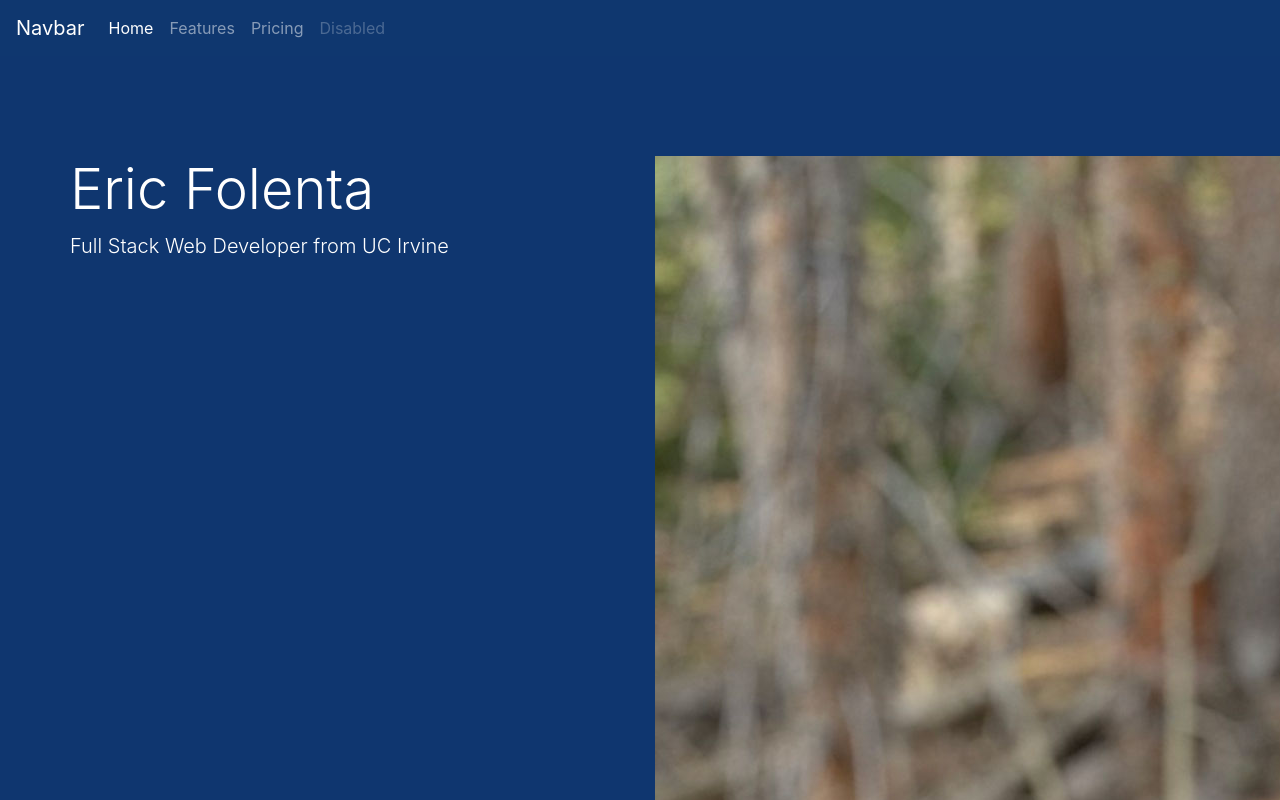
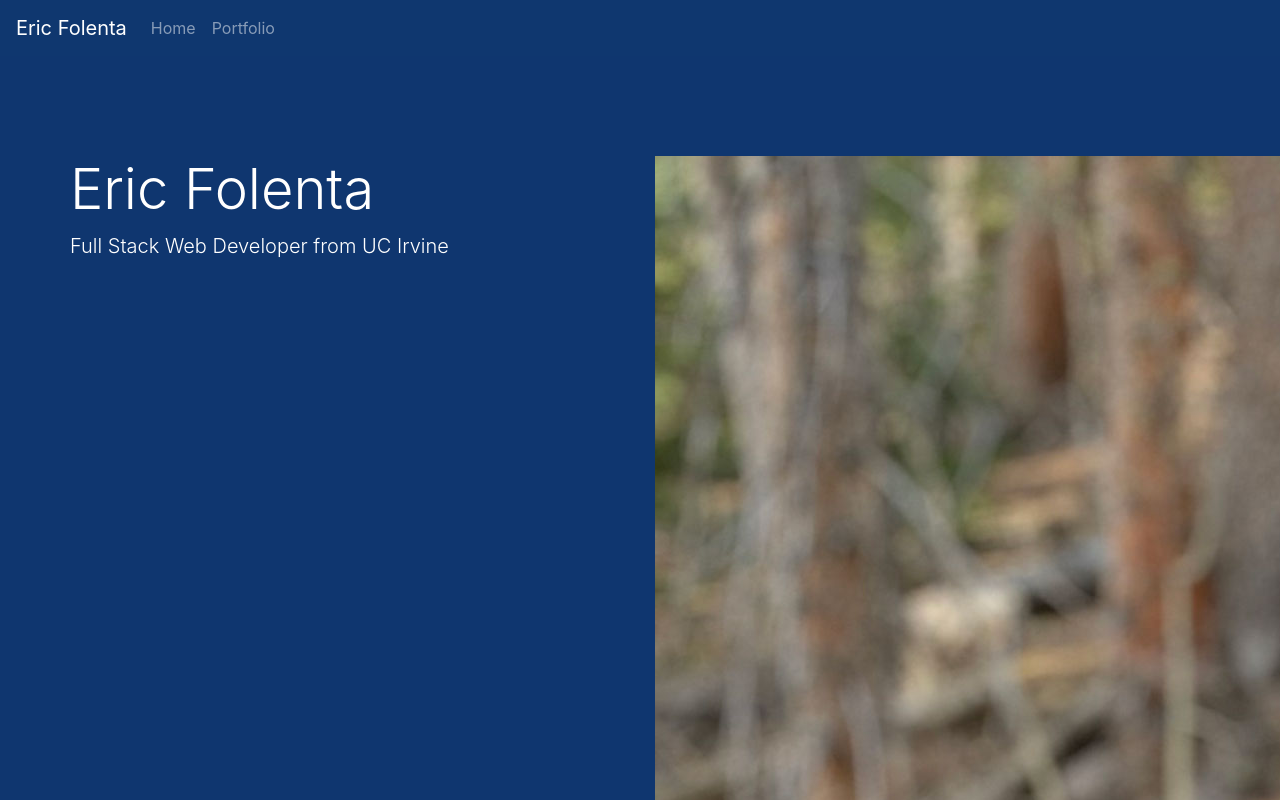
Before and after one commit to efolenta/20-react-portfolio, a React (Create React App) app: page / in a window 1280 px wide. Shown: the top 800 px of the page. Built offline with nearby package versions, Linux system fonts and the light colour scheme.

Commit message:
tweaked navbar

```diff
--- a/src/components/NavBar/index.js
+++ b/src/components/NavBar/index.js
@@ -3,23 +3,17 @@ import { Link } from "react-router-dom";
 function NavBar() {
     return (
         <nav className="navbar navbar-expand-lg navbar-dark bg-dark">
-        <Link className="navbar-brand" to="#">Navbar</Link>
+        <Link className="navbar-brand" to="/">Eric Folenta</Link>
         <button className="navbar-toggler" type="button" data-toggle="collapse" data-target="#navbarNav" aria-controls="navbarNav" aria-expanded="false" aria-label="Toggle navigation">
             <span className="navbar-toggler-icon"></span>
         </button>
         <div className="collapse navbar-collapse" id="navbarNav">
             <ul className="navbar-nav">
-            <li className="nav-item active">
-                <Link className="nav-link" to="#">Home <span className="sr-only">(current)</span></Link>
+            <li className="nav-item">
+                <Link className="nav-link" to="/">Home</Link>
             </li>
             <li className="nav-item">
-                <Link className="nav-link" to="#">Features</Link>
-            </li>
-            <li className="nav-item">
-                <Link className="nav-link" to="#">Pricing</Link>
-            </li>
-            <li className="nav-item">
-                <Link className="nav-link disabled" to="#">Disabled</Link>
+                <Link className="nav-link" to="/portfolio">Portfolio</Link>
             </li>
             </ul>
         </div>
```
